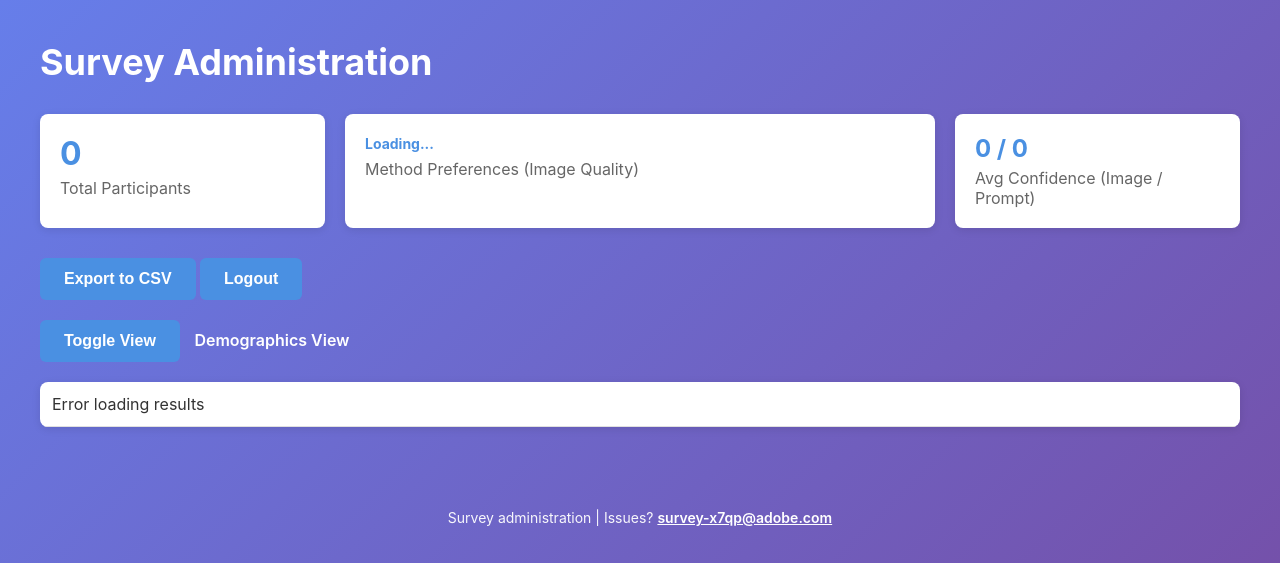
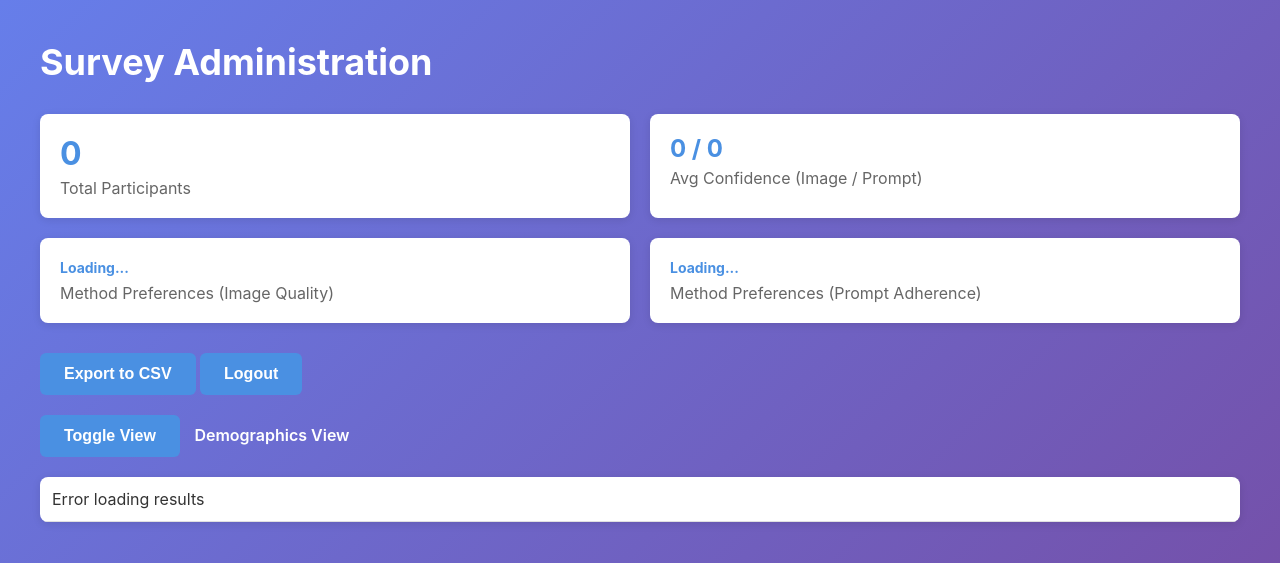
Before and after one commit to kmatzen/juxtapose, a Flask app: template src/survey/templates/admin.html in a window 1280 px wide. Shown: the top 563 px of the page. Run offline with Flask 3, Linux system fonts and the light colour scheme; the template is opened without the code that fills it, so the values that code supplies are empty.

Commit message:
Add prompt adherence method preferences to admin stats
Now shows two separate preference summaries:
- Method Preferences (Image Quality)
- Method Preferences (Prompt Adherence)

This gives a complete picture since users evaluate images on
both dimensions. Stats grid now uses 2-column layout to fit
all four cards neatly.

```diff
--- a/src/survey/templates/admin.html
+++ b/src/survey/templates/admin.html
@@ -10,18 +10,22 @@
     <div class="admin-container">
         <h1>Survey Administration</h1>
 
-        <div class="stats-grid">
+        <div class="stats-grid" style="grid-template-columns: repeat(2, 1fr);">
             <div class="stat-card">
                 <div class="stat-number" id="total-responses">0</div>
                 <div class="stat-label">Total Participants</div>
             </div>
-            <div class="stat-card" style="grid-column: span 2;">
-                <div class="stat-number" id="a-preferred" style="font-size: 14px; line-height: 1.4;">Loading...</div>
+            <div class="stat-card">
+                <div class="stat-number" id="avg-confidence" style="font-size: 1.5em;">0 / 0</div>
+                <div class="stat-label">Avg Confidence (Image / Prompt)</div>
+            </div>
+            <div class="stat-card">
+                <div class="stat-number" id="method-prefs-image" style="font-size: 14px; line-height: 1.4;">Loading...</div>
                 <div class="stat-label">Method Preferences (Image Quality)</div>
             </div>
             <div class="stat-card">
-                <div class="stat-number" id="avg-confidence" style="font-size: 1.5em;">0 / 0</div>
-                <div class="stat-label">Avg Confidence (Image / Prompt)</div>
+                <div class="stat-number" id="method-prefs-prompt" style="font-size: 14px; line-height: 1.4;">Loading...</div>
+                <div class="stat-label">Method Preferences (Prompt Adherence)</div>
             </div>
         </div>
 
@@ -77,13 +81,18 @@
                     ? (data.reduce((sum, r) => sum + (r.prompt_confidence || 0), 0) / data.length).toFixed(1)
                     : 0;
 
-                // Display method preferences
-                const methodSummary = Object.keys(methodImagePrefs).map(method =>
+                // Display method preferences for image quality
+                const imageSummary = Object.keys(methodImagePrefs).map(method =>
                     `${method}: ${methodImagePrefs[method]}`
                 ).join(', ') || 'No data yet';
 
-                document.getElementById('a-preferred').textContent = methodSummary;
-                document.getElementById('b-preferred').textContent = ''; // Remove this field
+                // Display method preferences for prompt adherence
+                const promptSummary = Object.keys(methodPromptPrefs).map(method =>
+                    `${method}: ${methodPromptPrefs[method]}`
+                ).join(', ') || 'No data yet';
+
+                document.getElementById('method-prefs-image').textContent = imageSummary;
+                document.getElementById('method-prefs-prompt').textContent = promptSummary;
                 document.getElementById('avg-confidence').textContent = avgImageConf + ' / ' + avgPromptConf;
 
                 // Render current view
```
